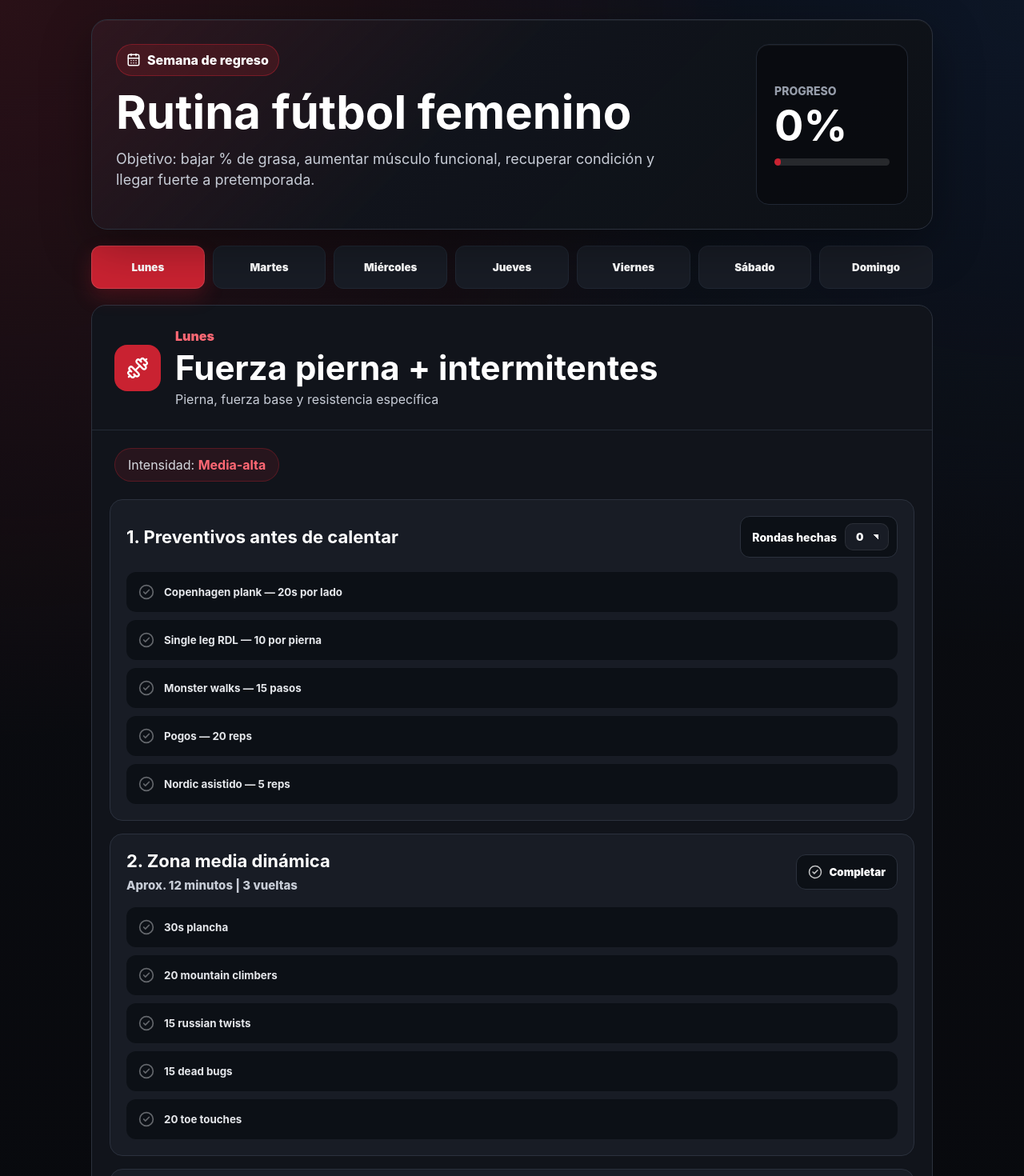
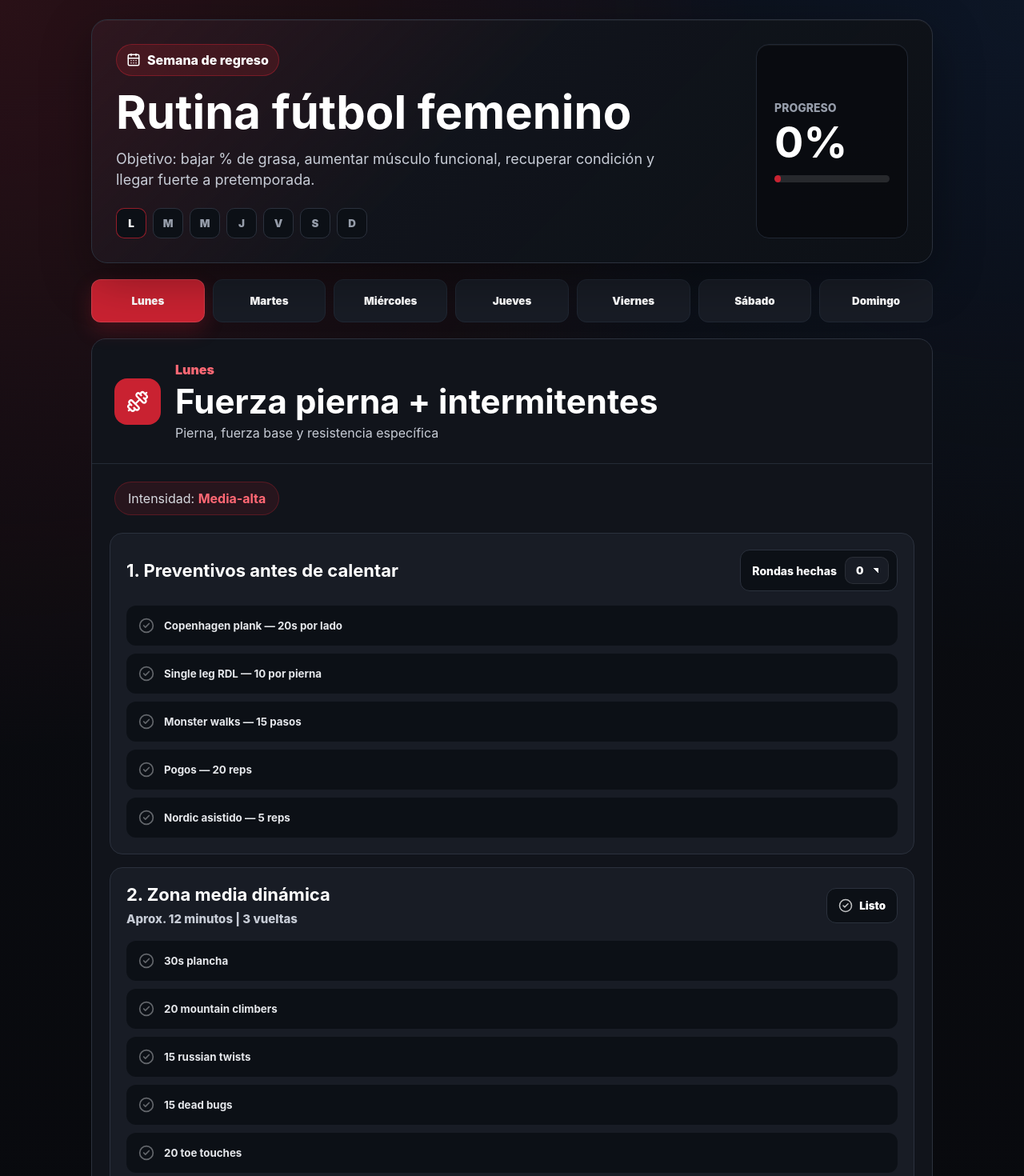
Before and after one commit to luileonf/wicha-rutina, a React (Vite) app: page / in a window 1280 px wide. Shown: the top 1470 px of the page at 80% size. Built offline with nearby package versions, Linux system fonts and the light colour scheme.

Commit message:
Add files via upload

```diff
--- a/src/main.jsx
+++ b/src/main.jsx
@@ -98,6 +98,8 @@ const weekPlan = [
   }
 ];
 
+const dayLetters = ["L", "M", "M", "J", "V", "S", "D"];
+
 function App() {
   const [selectedDay, setSelectedDay] = useState("Lunes");
   const [checked, setChecked] = useState({});
@@ -106,7 +108,6 @@ function App() {
   const current = useMemo(() => weekPlan.find((d) => d.day === selectedDay), [selectedDay]);
 
   const isPreventiveBlock = (block) => block.name.toLowerCase().includes("preventiv");
-  const usesBlockCompletion = (block) => /zona media|core|carrera|cardio|running/i.test(block.name);
   const roundText = (block) => block.items.find((item) => /\d+\s*rondas?/i.test(item));
   const roundTarget = (block) => Number(roundText(block)?.match(/(\d+)/)?.[1] ?? 3);
   const isInstructionItem = (item) => {
@@ -139,29 +140,25 @@ function App() {
     if (isPreventiveBlock(block)) return block.items.filter((item) => item !== roundText(block));
     return block.items.filter((item) => !instructionItems(block).includes(item));
   };
+  const usesBlockCompletion = (block) => {
+    const hasRoundStructure = instructionItems(block).some((item) => /\b(rondas?|rounds?|vueltas?|bloques?)\b/i.test(item));
+    const isSingleEffort = exerciseItems(block).length === 0;
+    return hasRoundStructure || isSingleEffort || /zona media|core|carrera|cardio|running|intermitentes/i.test(block.name);
+  };
   const blockKey = (day, block) => `${day}-${block.name}`;
   const areAllItemsChecked = (day, block) => exerciseItems(block).every((item) => checked[`${day}-${block.name}-${item}`]);
   const isPreventiveComplete = (day, block) => Number(roundsDone[blockKey(day, block)] ?? 0) >= roundTarget(block) || areAllItemsChecked(day, block);
   const isBlockComplete = (day, block) => Boolean(completedBlocks[blockKey(day, block)]);
+  const blockTotal = (block) => isPreventiveBlock(block) || usesBlockCompletion(block) ? 1 : exerciseItems(block).length;
+  const blockCompleted = (day, block) => {
+    if (isPreventiveBlock(block)) return isPreventiveComplete(day, block) ? 1 : 0;
+    if (usesBlockCompletion(block)) return isBlockComplete(day, block) ? 1 : 0;
+    return exerciseItems(block).filter((item) => checked[`${day}-${block.name}-${item}`]).length;
+  };
+  const isDayComplete = (day) => day.blocks.every((block) => blockCompleted(day.day, block) >= blockTotal(block));
 
-  const total = weekPlan.reduce((acc, day) => {
-    return acc + day.blocks.reduce((sum, block) => {
-      if (isPreventiveBlock(block) || usesBlockCompletion(block)) return sum + 1;
-      return sum + exerciseItems(block).length;
-    }, 0);
-  }, 0);
-  const completed = weekPlan.reduce((acc, day) => {
-    return acc + day.blocks.reduce((sum, block) => {
-      if (isPreventiveBlock(block)) {
-        return sum + (isPreventiveComplete(day.day, block) ? 1 : 0);
-      }
-      if (usesBlockCompletion(block)) {
-        return sum + (isBlockComplete(day.day, block) ? 1 : 0);
-      }
-
-      return sum + exerciseItems(block).filter((item) => checked[`${day.day}-${block.name}-${item}`]).length;
-    }, 0);
-  }, 0);
+  const total = weekPlan.reduce((acc, day) => acc + day.blocks.reduce((sum, block) => sum + blockTotal(block), 0), 0);
+  const completed = weekPlan.reduce((acc, day) => acc + day.blocks.reduce((sum, block) => sum + blockCompleted(day.day, block), 0), 0);
   const progress = Math.round((completed / total) * 100);
   const Icon = current.icon;
 
@@ -186,6 +183,19 @@ function App() {
           <div className="eyebrow"><CalendarDays size={18} /> Semana de regreso</div>
           <h1>Rutina fútbol femenino</h1>
           <p>Objetivo: bajar % de grasa, aumentar músculo funcional, recuperar condición y llegar fuerte a pretemporada.</p>
+          <div className="weekChecks" aria-label="Progreso por día">
+            {weekPlan.map((day, index) => (
+              <button
+                key={day.day}
+                className={`${selectedDay === day.day ? "current" : ""} ${isDayComplete(day) ? "complete" : ""}`}
+                onClick={() => setSelectedDay(day.day)}
+                type="button"
+                aria-label={`${day.day}${isDayComplete(day) ? " completo" : ""}`}
+              >
+                {dayLetters[index]}
+              </button>
+            ))}
+          </div>
         </div>
         <div className="progress">
           <span>Progreso</span>
@@ -251,7 +261,7 @@ function App() {
                         type="button"
                       >
                         <CheckCircle2 size={18} />
-                        {blockDone ? "Completado" : "Completar"}
+                        Listo
                       </button>
                     )}
                   </div>
--- a/src/style.css
+++ b/src/style.css
@@ -99,6 +99,34 @@ h1 {
   max-width: 680px;
   font-size: 18px;
   line-height: 1.45;
+}
+
+.weekChecks {
+  display: flex;
+  gap: 8px;
+  margin-top: 22px;
+}
+
+.weekChecks button {
+  width: 38px;
+  height: 38px;
+  border-radius: 10px;
+  border: 1px solid var(--border);
+  background: var(--panel-deep);
+  color: var(--muted);
+  cursor: pointer;
+  font-weight: 950;
+}
+
+.weekChecks button.current {
+  border-color: rgba(201, 34, 49, .72);
+  color: white;
+}
+
+.weekChecks button.complete {
+  background: var(--red);
+  border-color: rgba(255, 255, 255, .12);
+  color: white;
 }
 
 .progress {
```
